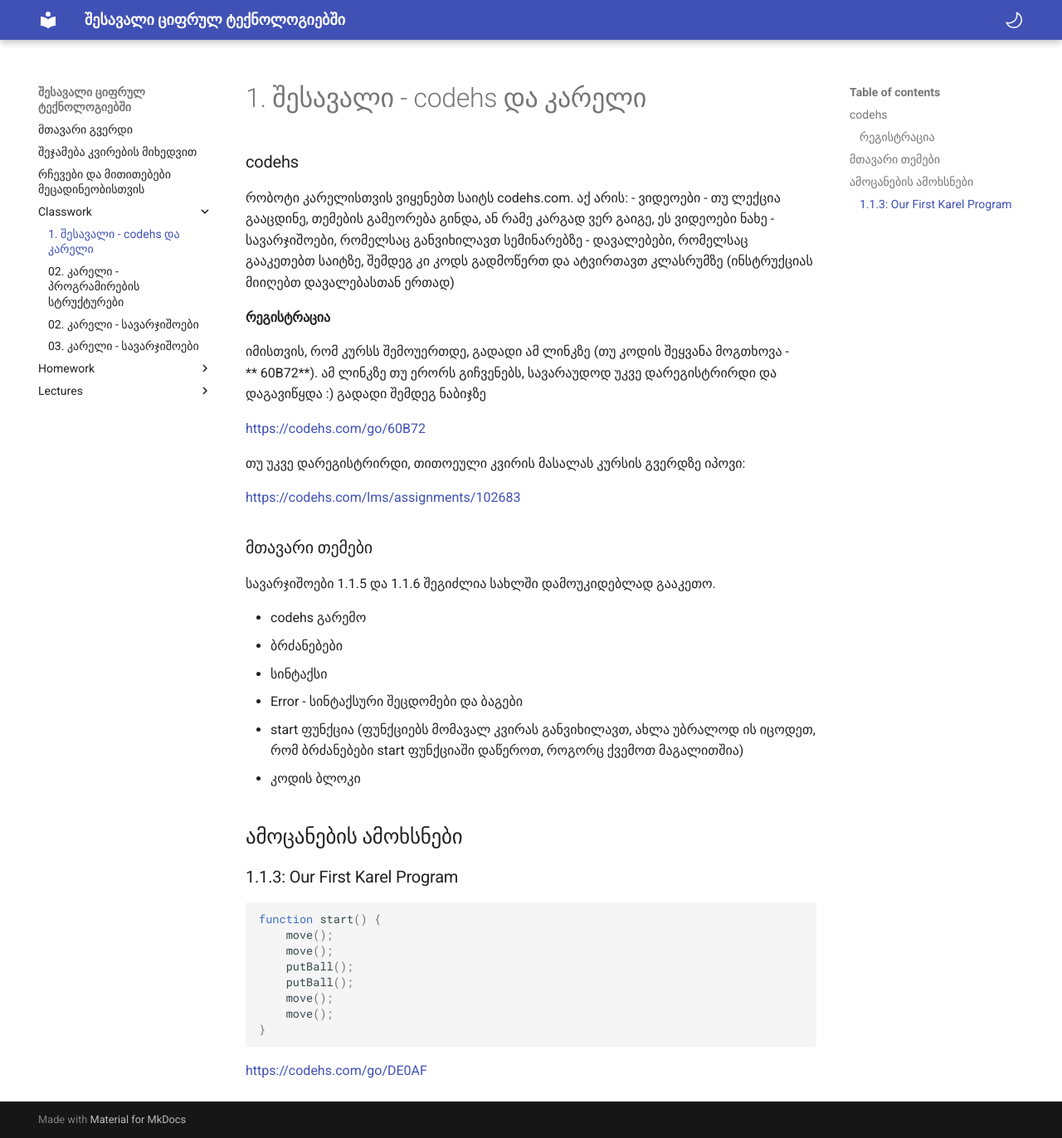
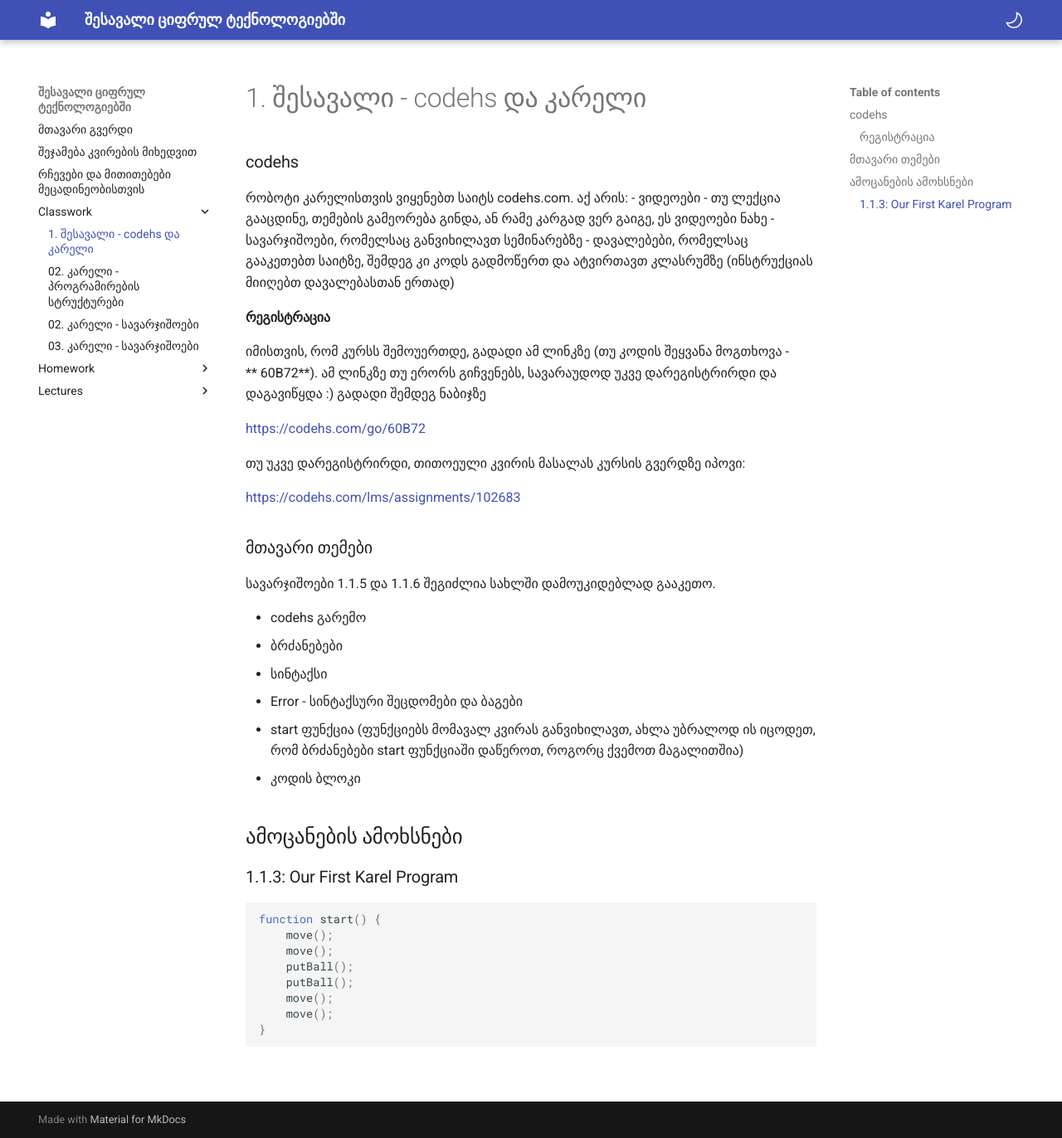
Before and after one commit to freeuni-digital-technologies/22f, an MkDocs documentation site: the page built from content/classwork/01_karel_setup.md, in a window 1280 px wide and 1372 px high. Shown: the whole window at 83% size. Built offline with MkDocs 1.6.1 and Material for MkDocs 9.7.7, drawn with Linux system fonts in a browser that asks for light colours; part of the change alters nothing that is shown.

Commit message:
fix karel link

````diff
--- a/content/classwork/01_karel_setup.md
+++ b/content/classwork/01_karel_setup.md
@@ -11,12 +11,11 @@
 #### რეგისტრაცია
 იმისთვის, რომ კურსს შემოუერთდე, გადადი ამ ლინკზე (თუ კოდის შეყვანა მოგთხოვა - ** 60B72**). ამ ლინკზე თუ ერორს გიჩვენებს, სავარაუდოდ უკვე დარეგისტრირდი და დაგავიწყდა :) გადადი შემდეგ ნაბიჯზე
 
-[https://codehs.com/go/60B72 ][1]
+<https://codehs.com/go/60B72>
 
 თუ უკვე დარეგისტრირდი, თითოეული კვირის მასალას კურსის გვერდზე იპოვი:
 
 <https://codehs.com/lms/assignments/102683>
-
 
 ### მთავარი თემები
 სავარჯიშოები 1.1.5 და 1.1.6 შეგიძლია სახლში დამოუკიდებლად გააკეთო.
@@ -41,12 +40,3 @@ function start() {
     move();
 }
 ```
-
-
-
-
-
-[https://codehs.com/go/DE0AF][2]
-
-[1]:	https://codehs.com/go/60B72
-[2]:	https://codehs.com/go/DE0AF
````
